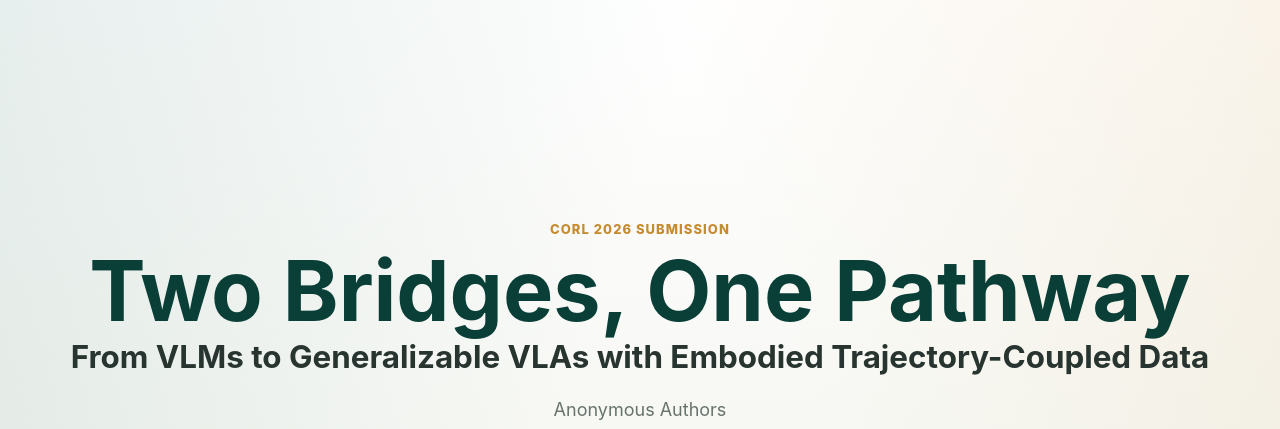
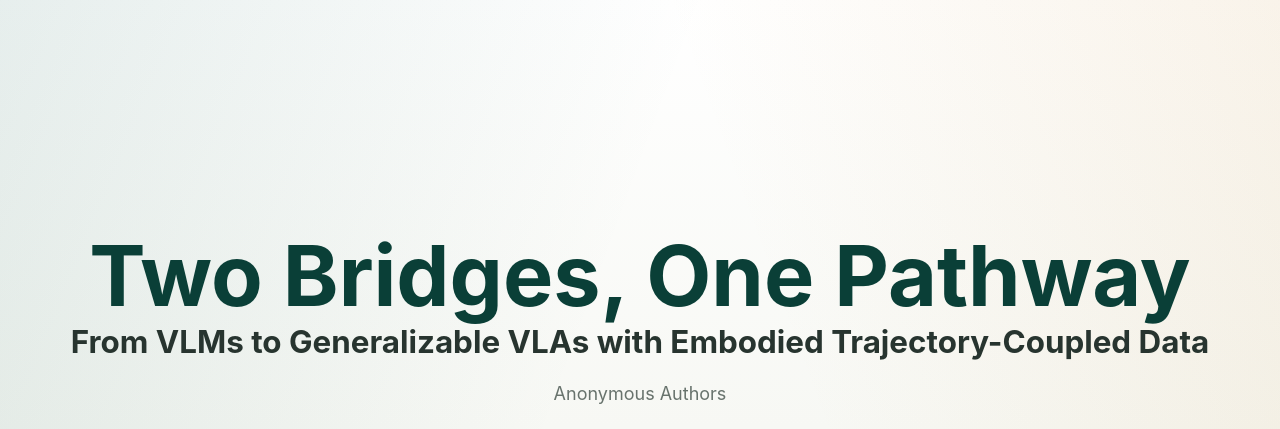
Before and after one commit to LinqiY/etc, a plain HTML site: page index.html in a window 1280 px wide. Shown: the top 429 px of the page. Drawn offline with Linux system fonts and the light colour scheme.

Commit message:
Remove submission label

```diff
--- a/index.html
+++ b/index.html
@@ -18,7 +18,6 @@
     <main id="top">
       <section class="hero">
         <div class="hero-copy">
-          <p class="venue">CoRL 2026 Submission</p>
           <h1>Two Bridges, One Pathway</h1>
           <p class="subtitle">
             From VLMs to Generalizable VLAs with Embodied Trajectory-Coupled Data
```
